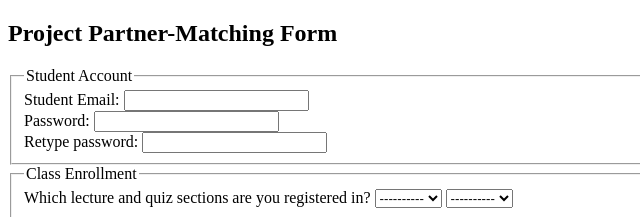
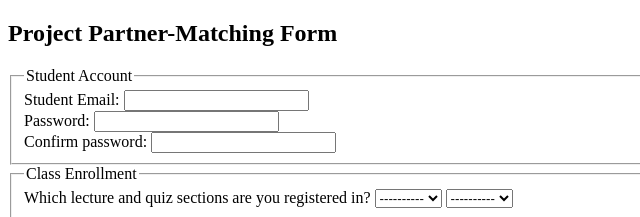
Before and after one commit to m26841/mwen8-1832092.github.io, a plain HTML site: page jobApplicationForm.html in a window 1280 px wide. Shown: the top 217 px of the page, 0-640 px from the left. Drawn offline with Linux system fonts and the light colour scheme.

Commit message:
Update jobApplicationForm.html

```diff
--- a/jobApplicationForm.html
+++ b/jobApplicationForm.html
@@ -22,7 +22,7 @@
 			<input type="password" name="password">
 		</div>
 		<div class="field">
-			<label>Retype password:</label>
+			<label>Confirm password:</label>
 			<input type="password" name="password_r">
 		</div>
 	</fieldset>
```
